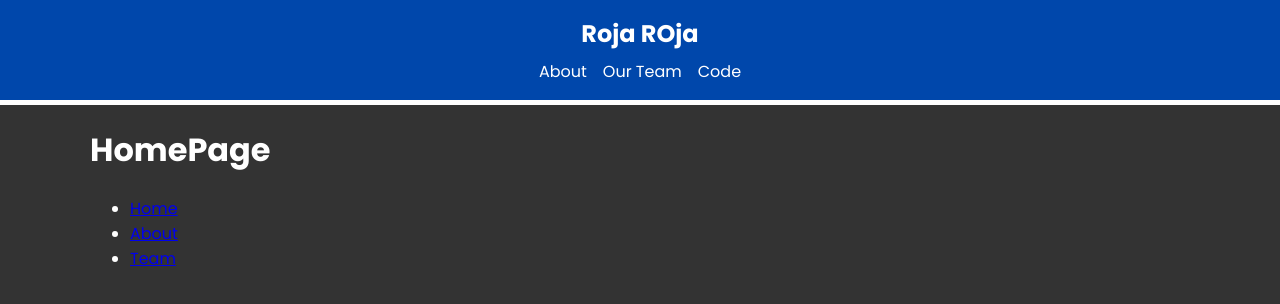
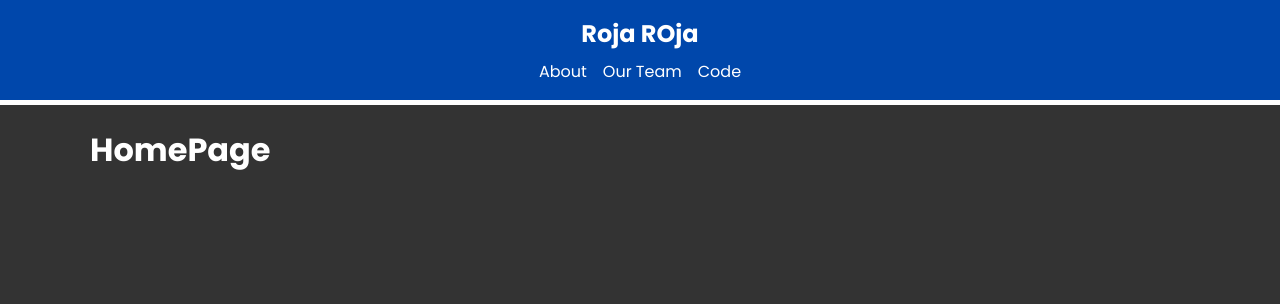
Before and after one commit to Rojahm/nextjs-13-brad, a Next.js app: page / in a window 1280 px wide. Shown: the top 304 px of the page. Built offline with nearby package versions, Linux system fonts and the light colour scheme.

Commit message:
removed Link components from home page content

```diff
--- a/app/page.jsx
+++ b/app/page.jsx
@@ -3,17 +3,6 @@
   return (
     <div>
       <h1>HomePage</h1>
-      <ul>
-        <li>
-          <Link href="/">Home</Link>
-        </li>
-        <li>
-          <Link href="/about">About</Link>
-        </li>
-        <li>
-          <Link href="/about/team">Team</Link>
-        </li>
-      </ul>
     </div>
   );
 };
```
